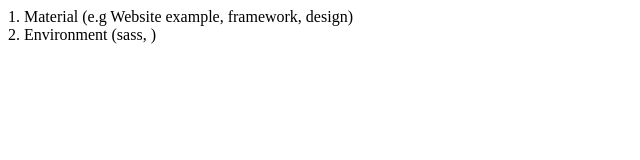
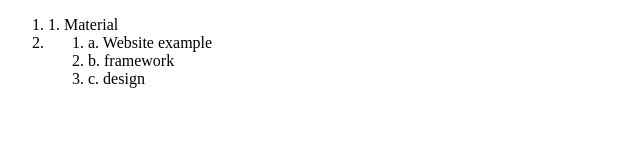
Before and after one commit to ztartennery/ztartennery.github.io, a plain HTML site: page index.html in a window 1280 px wide. Shown: the whole page, without its empty margins (0-640 px from the left). Drawn offline with Linux system fonts and the light colour scheme.

Commit message:
Point form

```diff
--- a/index.html
+++ b/index.html
@@ -13,8 +13,17 @@
 </head>
 
 <body>
-	1. Material (e.g Website example, framework, design)
-	<br/> 2. Environment (sass, )
+	<ol>
+		<li>1. Material </li>
+		<li>
+			<ol>
+				<li>a. Website example</li>
+				<li>b. framework</li>
+				<li>c. design</li>
+			</ol>
+		</li>
+	</ol>
+	<br/>
 </body>
 
 </html>
```
